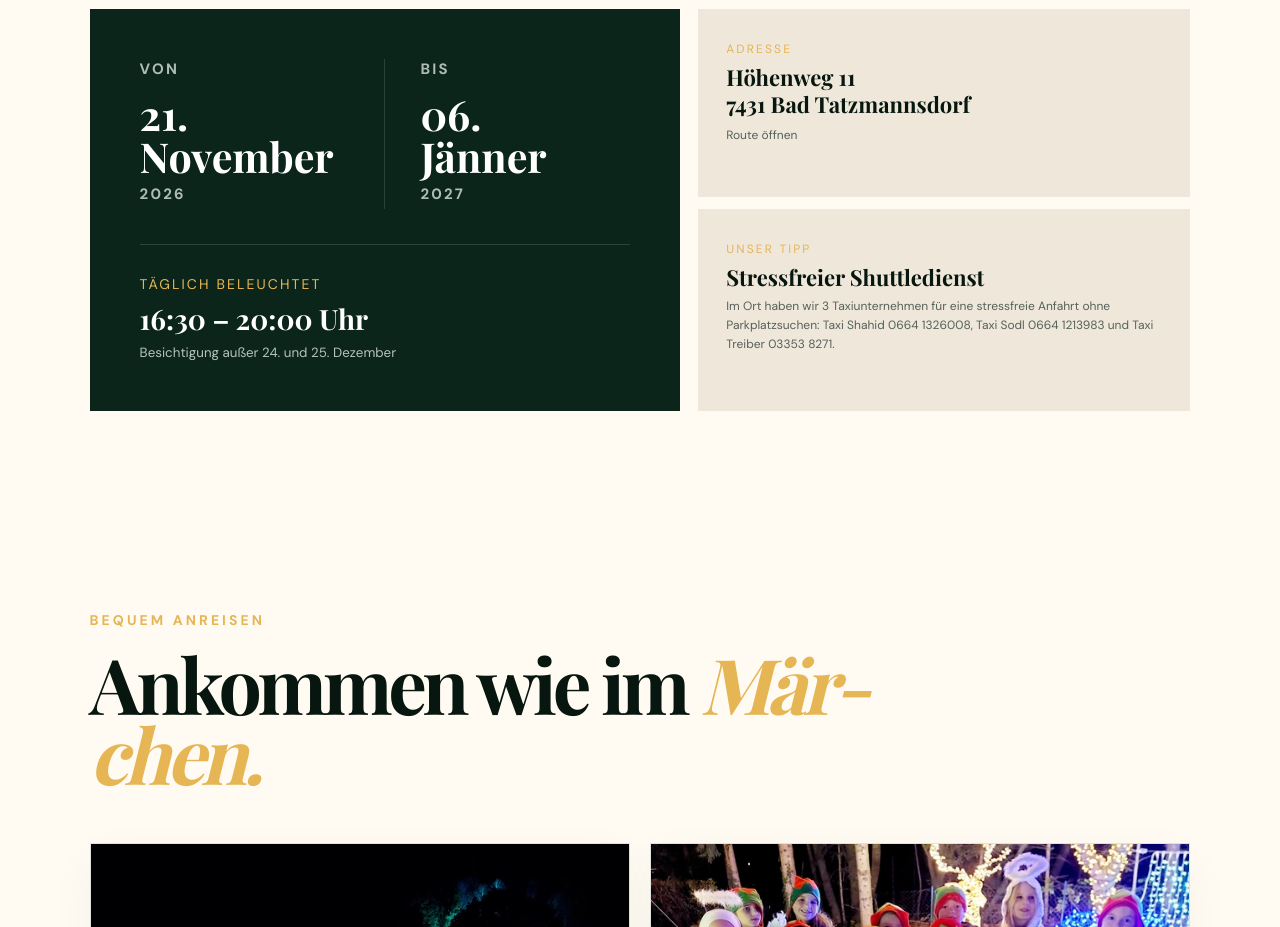
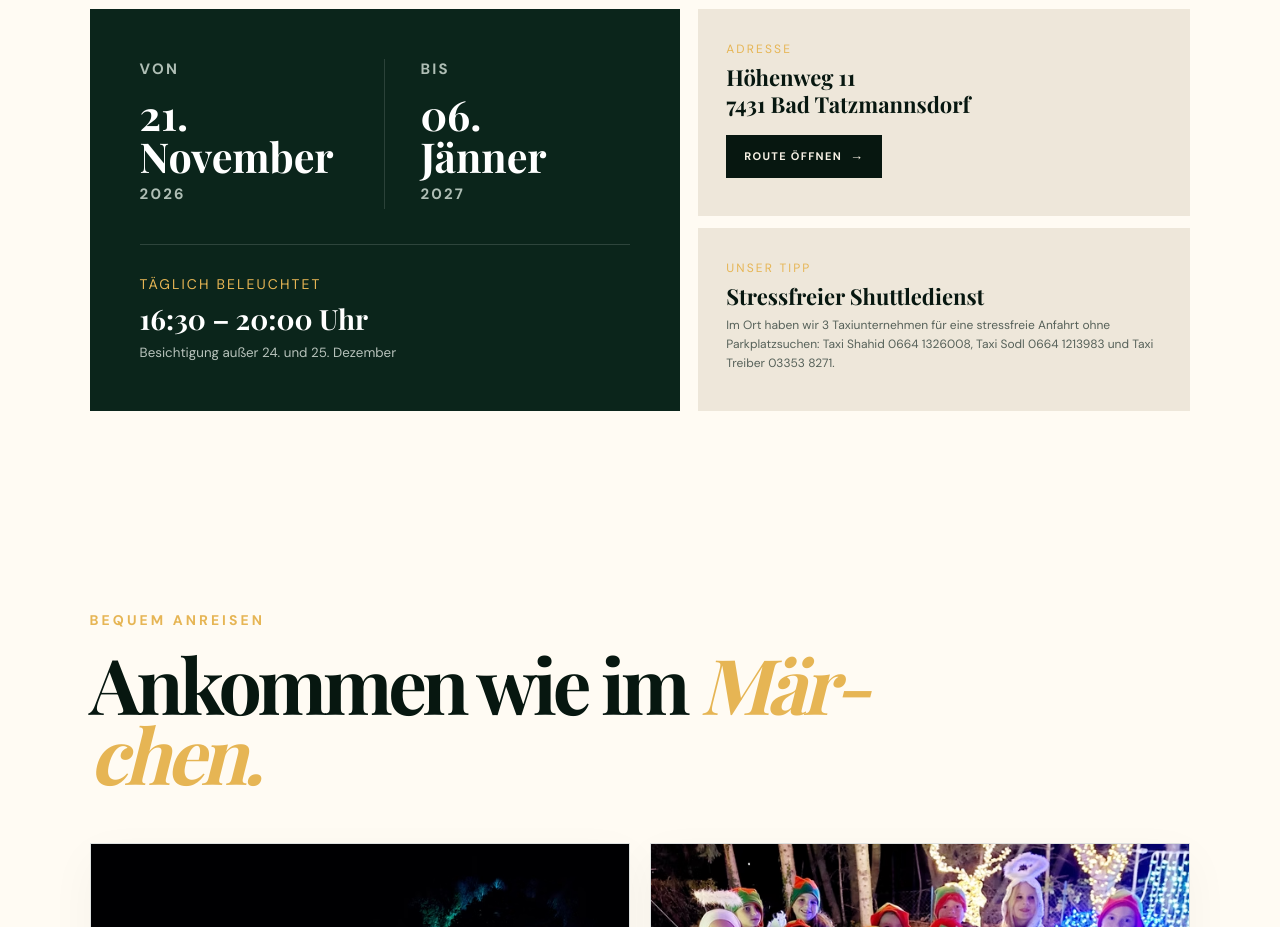
Before and after one commit to kraxx2710/weihnachtshaus, a website: page index.html in a window 1280 px wide. Shown: the part 2520-3447 px from the top of the page. Drawn offline with nearby package versions, Linux system fonts and the light colour scheme; no server answers; a web font is replaced by a local one.

Commit message:
style(besuch): 'Route oeffnen' als klar erkennbarer Button mit Pfeil

```diff
--- a/styles.css
+++ b/styles.css
@@ -1375,3 +1375,29 @@ footer .footer-note {
   z-index: 1;
 }
 .closing-content { position: relative; z-index: 2; }
+
+/* "Route öffnen" klar als klickbarer Button erkennbar */
+.info-card a {
+  display: inline-flex;
+  align-items: center;
+  gap: 8px;
+  margin-top: 12px;
+  padding: 11px 18px;
+  background: var(--ink);
+  color: var(--cream);
+  font-size: 11px;
+  font-weight: 700;
+  text-transform: uppercase;
+  letter-spacing: .12em;
+  transition: background .2s, transform .2s;
+}
+.info-card a::after {
+  content: "→";
+  font-size: 13px;
+  transition: transform .2s;
+}
+.info-card a:hover {
+  background: #143427;
+  transform: translateY(-2px);
+}
+.info-card a:hover::after { transform: translateX(3px); }
```
